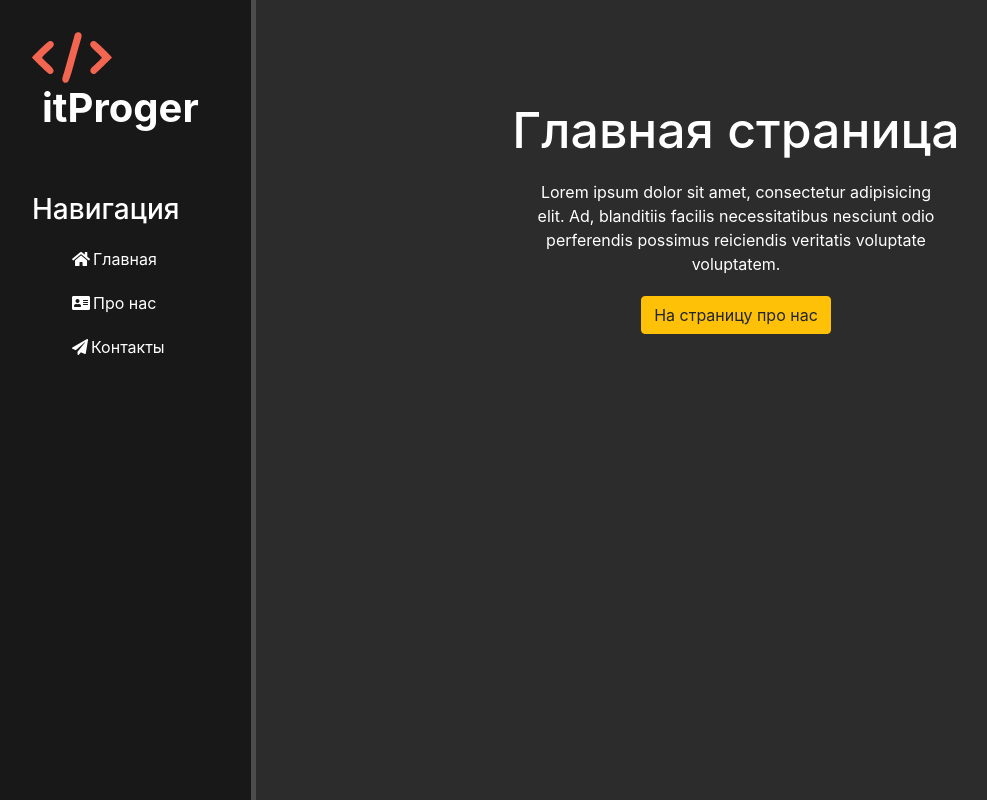
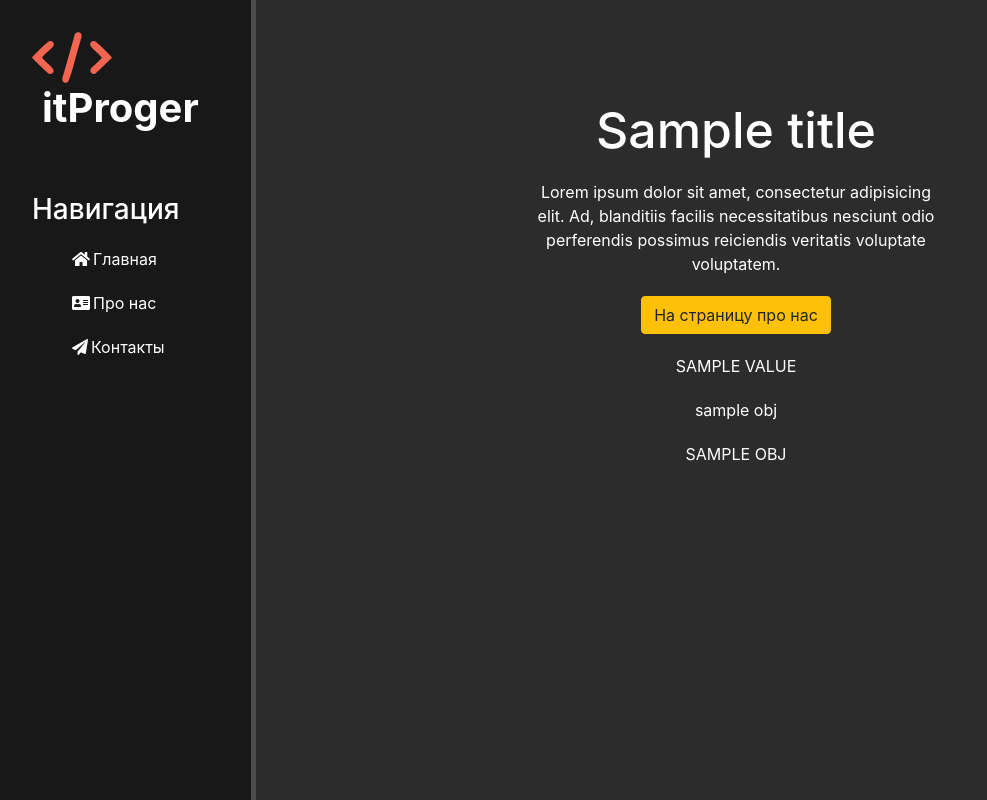
Before and after one commit to Valentin-1981/django_itproger, a Django app: template itproger/main/templates/main/index.html in a window 1280 px wide. Shown: the whole page, without its empty margins (0-987 px from the left). Run offline with Django 4.2, Linux system fonts and the light colour scheme; the template is opened without the code that fills it: most values are stand-ins (such as "Sample title", 1, 10 or a date in 2020); some libraries are stand-ins or nearby versions.

Commit message:
3rd commit

```diff
--- a/itproger/main/templates/main/index.html
+++ b/itproger/main/templates/main/index.html
@@ -1,14 +1,26 @@
 {% extends 'main/layout.html' %}
 
 {% block title %}
-    Главная страница
+    {{ title }}
 {% endblock %}
 
 {% block content %}
     <div class="features">
-        <h1>Главная страница</h1>
+        <h1>{{ title }}</h1>
         <p>Lorem ipsum dolor sit amet, consectetur adipisicing elit. Ad, blanditiis facilis necessitatibus nesciunt odio perferendis possimus reiciendis veritatis voluptate voluptatem.
         </p>
         <button class="btn btn-warning">На страницу про нас</button>
+        {% for el in values %}
+            {% filter upper %}
+                <p>{{ el }}</p>
+            {% endfilter %}
+        {% endfor %}
+
+        {% for el in obj %}
+            {% filter lower %}
+                <p>{{ el }}</p>
+            {% endfilter %}
+        {% endfor %}
+        {{ obj|upper }}
     </div>
 {% endblock %}
```
Also changed, not shown: itproger/main/views.py (+12 -1 lines).
